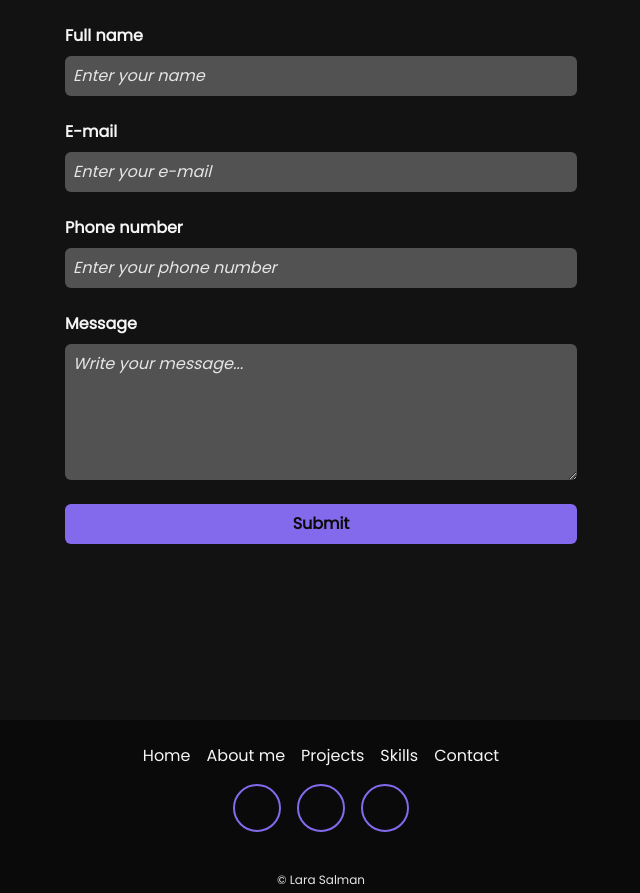
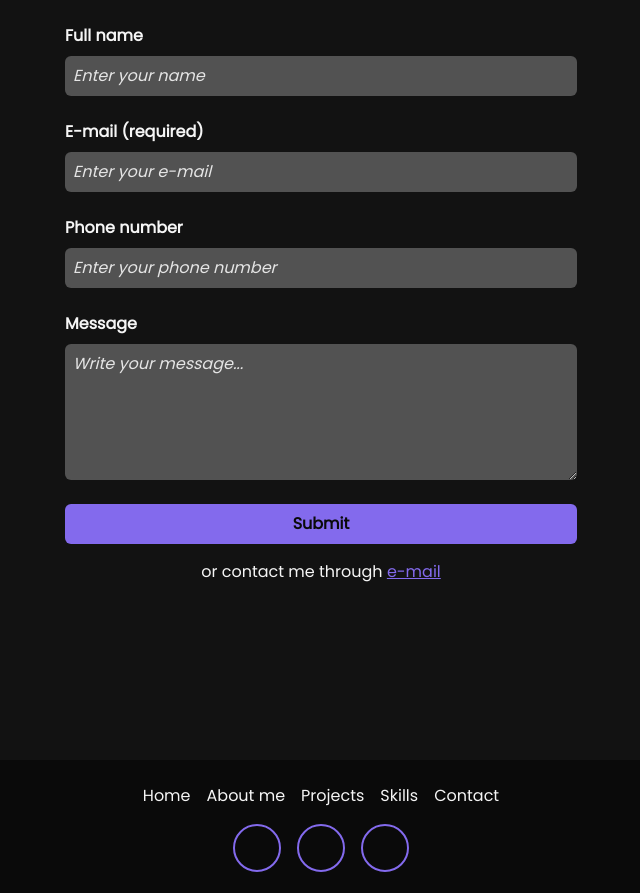
Before and after one commit to Laraass/portfolio, a React (Vite) app: page / in a window 1280 px wide. Shown: the part 3600-4493 px from the top of the page, without its empty margins (319-959 px from the left). Built offline with nearby package versions, Linux system fonts and the light colour scheme; some icons are missing.

Commit message:
add email option

```diff
--- a/src/sections/Contact.tsx
+++ b/src/sections/Contact.tsx
@@ -24,7 +24,7 @@ const Contact: React.FC = () => {
   return (
     <section
       data-aos="fade-up"
-      className="max-w-7xl min-h-screen py-28 mx-auto flex justify-center items-center"
+      className="max-w-7xl min-h-screen py-28 mx-auto flex flex-col justify-center items-center gap-4"
       id="contact"
     >
       <form
@@ -43,7 +43,7 @@ const Contact: React.FC = () => {
 
         <InputField
           name="email"
-          label="E-mail"
+          label="E-mail (required)"
           placeholder="Enter your e-mail"
           value={email}
           onChange={(e) => setEmail(e.target.value)}
@@ -74,6 +74,16 @@ const Contact: React.FC = () => {
 
         <Button text="Submit" type="submit" />
       </form>
+
+      <p>
+        or contact me through{" "}
+        <a
+          href="mailto:lara.salman01@hotmail.com"
+          className="underline text-primary hover:text-primary/80"
+        >
+          e-mail
+        </a>
+      </p>
     </section>
   );
 };
```
